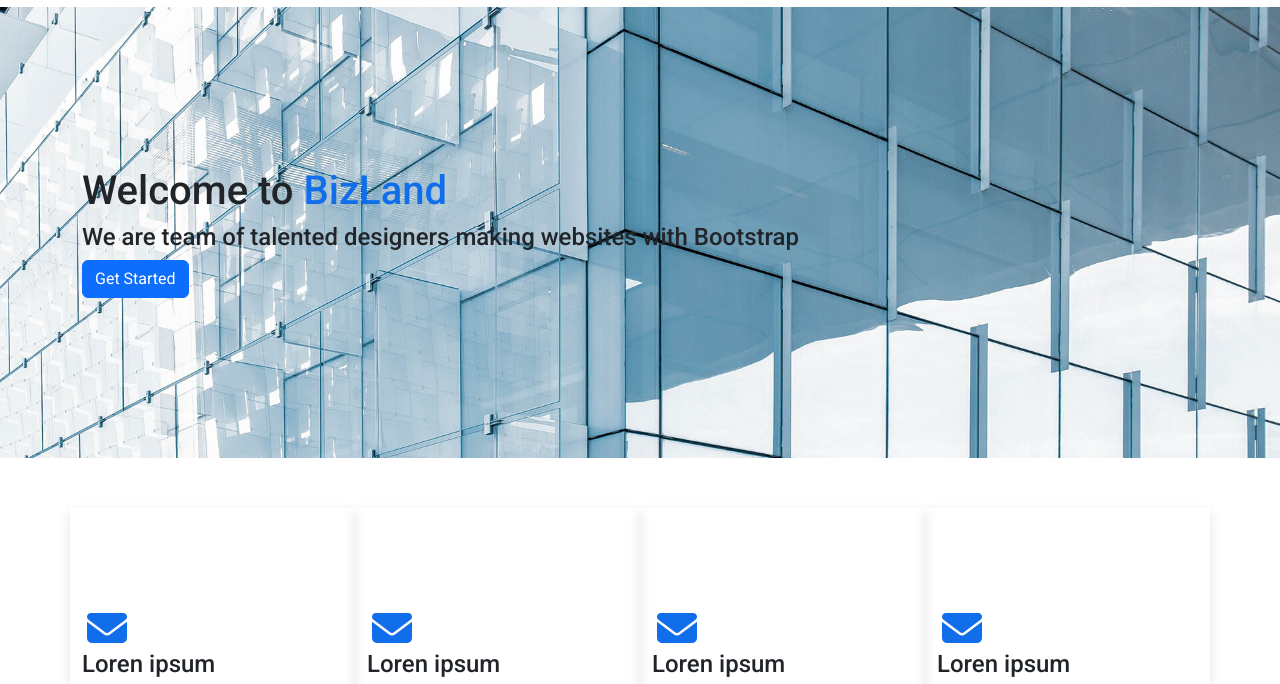
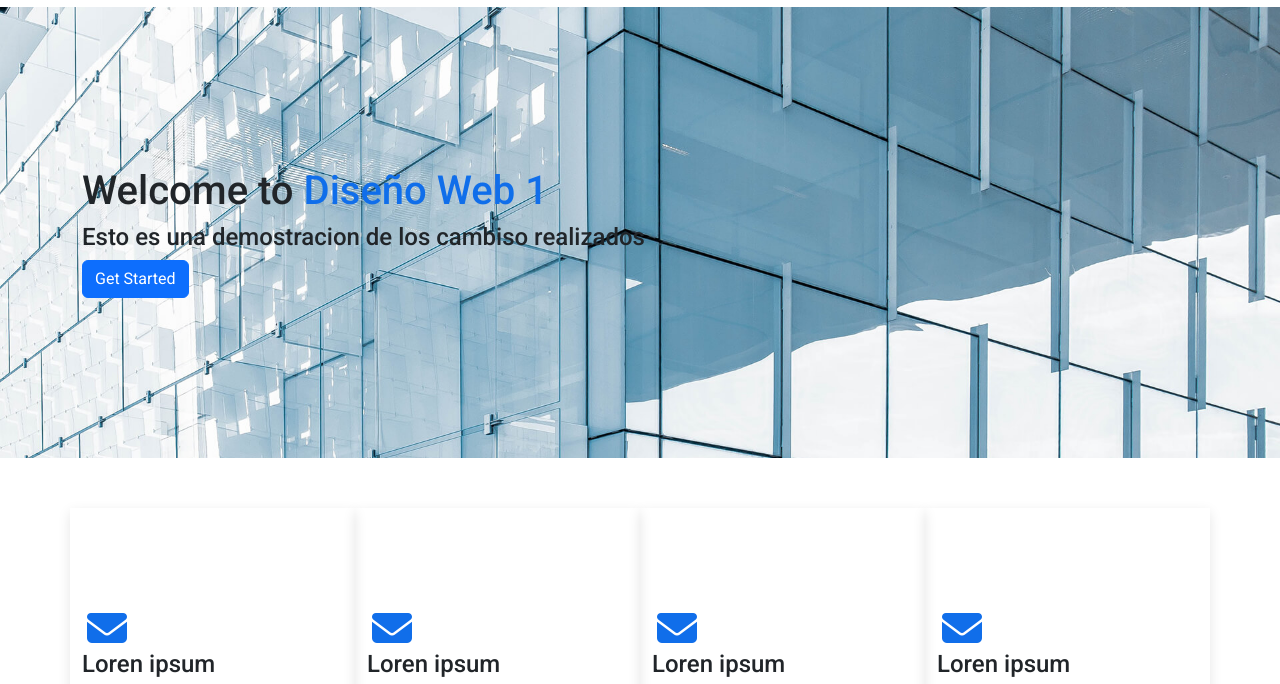
Before and after one commit to hsuazop-unitec/q22025, a plain HTML site: page index.html in a window 1280 px wide. Shown: the part 87-771 px from the top of the page. Drawn offline with nearby package versions, Linux system fonts and the light colour scheme; a web font is replaced by a local one.

Commit message:
Se hizo un cambio en los titulos principales
EStos cambios etccccc

```diff
--- a/index.html
+++ b/index.html
@@ -77,8 +77,8 @@
       <section id="hero">
         <div class="container">
           <div>
-            <h1 data-aos="fade-right">Welcome to <span class="color_azul">BizLand</span></h1>
-            <h4 data-aos="fade-left">We are team of talented designers making websites with Bootstrap</h4>
+            <h1 data-aos="fade-right">Welcome to <span class="color_azul">Diseño Web 1</span></h1>
+            <h4 data-aos="fade-left">Esto es una demostracion de los cambiso realizados </h4>
             <button type="button" class="btn btn-primary" data-aos="fade-down-right">Get Started</button>
           </div>
         </div>
```
